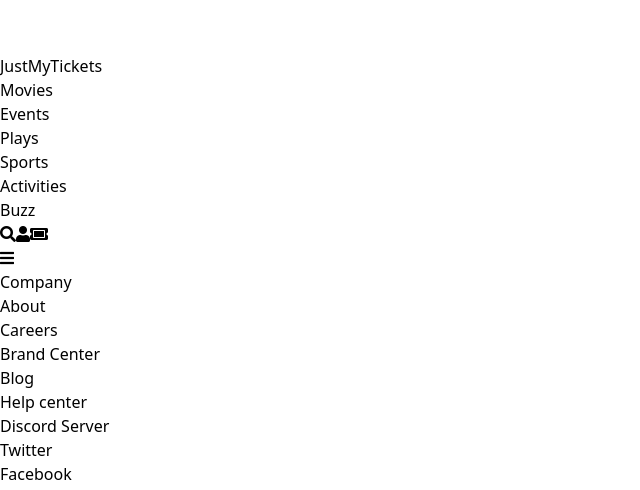
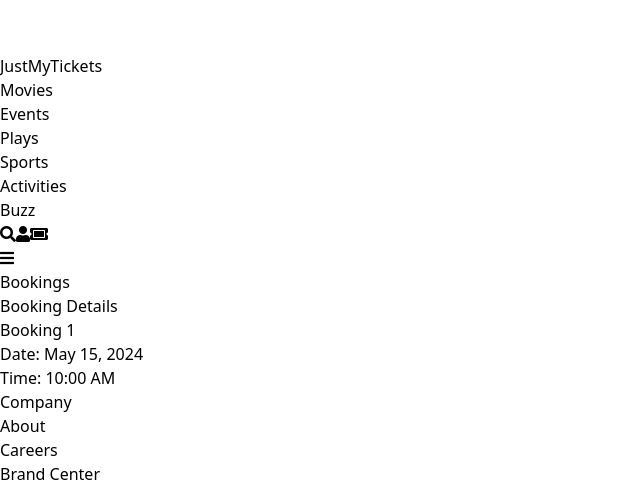
Before and after one commit to HijasAhammed/JESTMYTICKETS-FRONTENT, a React (Vite) app: page /bookings in a window 1280 px wide. Shown: the part 446-936 px from the top of the page, without its empty margins (0-640 px from the left). Built offline with nearby package versions, Linux system fonts and the light colour scheme.

Commit message:
booking list implemented

```diff
--- a/src/App.jsx
+++ b/src/App.jsx
@@ -11,6 +11,8 @@
 import Addbanner from './Pages/Admin/Addbanner'
 import Userlist from './Pages/Admin/Userlist'
 import Movielist from './Pages/Admin/Movielist'
+import Bookings from './Pages/Admin/Bookings'
+import OwnersHome from './Pages/TheatreOwner/OwnersHome'
 
 
 function App() {
@@ -27,8 +29,9 @@
       <Route path='/addbanner' element={<Addbanner/>}></Route>
       <Route path='/userlist' element={<Userlist/>}></Route>
       <Route path='/movielist' element={<Movielist/>}></Route>
+      <Route path='/bookings' element={<Bookings/>}></Route>
+      <Route path='/owenerhome'element={<OwnersHome/>}></Route>
       </Routes>
-
       <Footer/>
       </BrowserRouter>
 
--- a/src/Pages/Admin/AdminHome.jsx
+++ b/src/Pages/Admin/AdminHome.jsx
@@ -21,6 +21,9 @@
 <div className="mt-8 bg-gray-100 p-6 rounded-lg shadow-md">
   <Link to="/userlist"> <h2 className="text-2xl font-bold mb-4">User Details</h2></Link>
 </div>
+<div className="mt-8 bg-gray-100 p-6 rounded-lg shadow-md">
+  <Link to="/bookings"> <h2 className="text-2xl font-bold mb-4">Bookings</h2></Link>
+</div>
     </div>
   );
 };
--- a/src/Pages/Admin/Adminlogin.jsx
+++ b/src/Pages/Admin/Adminlogin.jsx
@@ -58,5 +58,4 @@
     </div>
   );
 };
-
 export default LoginPage;
--- /dev/null
+++ b/src/Pages/Admin/Bookings.jsx
@@ -0,0 +1,21 @@
+import React from 'react';
+
+const Bookings = () => {
+  return (
+    <div className="bg-white p-4">
+      <h1 className="text-2xl font-bold mb-4">Bookings</h1>
+      <div className="bg-gray-100 p-6 rounded-lg shadow-md">
+        <h2 className="text-xl font-semibold mb-4">Booking Details</h2>
+        <div className="grid grid-cols-1 sm:grid-cols-2 md:grid-cols-3 gap-4">
+          <div className="bg-white p-4 rounded-md shadow-md">
+            <h3 className="text-lg font-semibold mb-2">Booking 1</h3>
+            <p className="text-gray-600">Date: May 15, 2024</p>
+            <p className="text-gray-600">Time: 10:00 AM</p>
+          </div>
+        </div>
+      </div>
+    </div>
+  );
+};
+
+export default Bookings;
--- /dev/null
+++ b/src/Pages/TheatreOwner/OwnersHome.jsx
@@ -0,0 +1,9 @@
+import React from 'react'
+
+const OwnersHome = () => {
+  return (
+    <div className='bg-white'>OwnersHome</div>
+  )
+}
+
+export default OwnersHome
```
